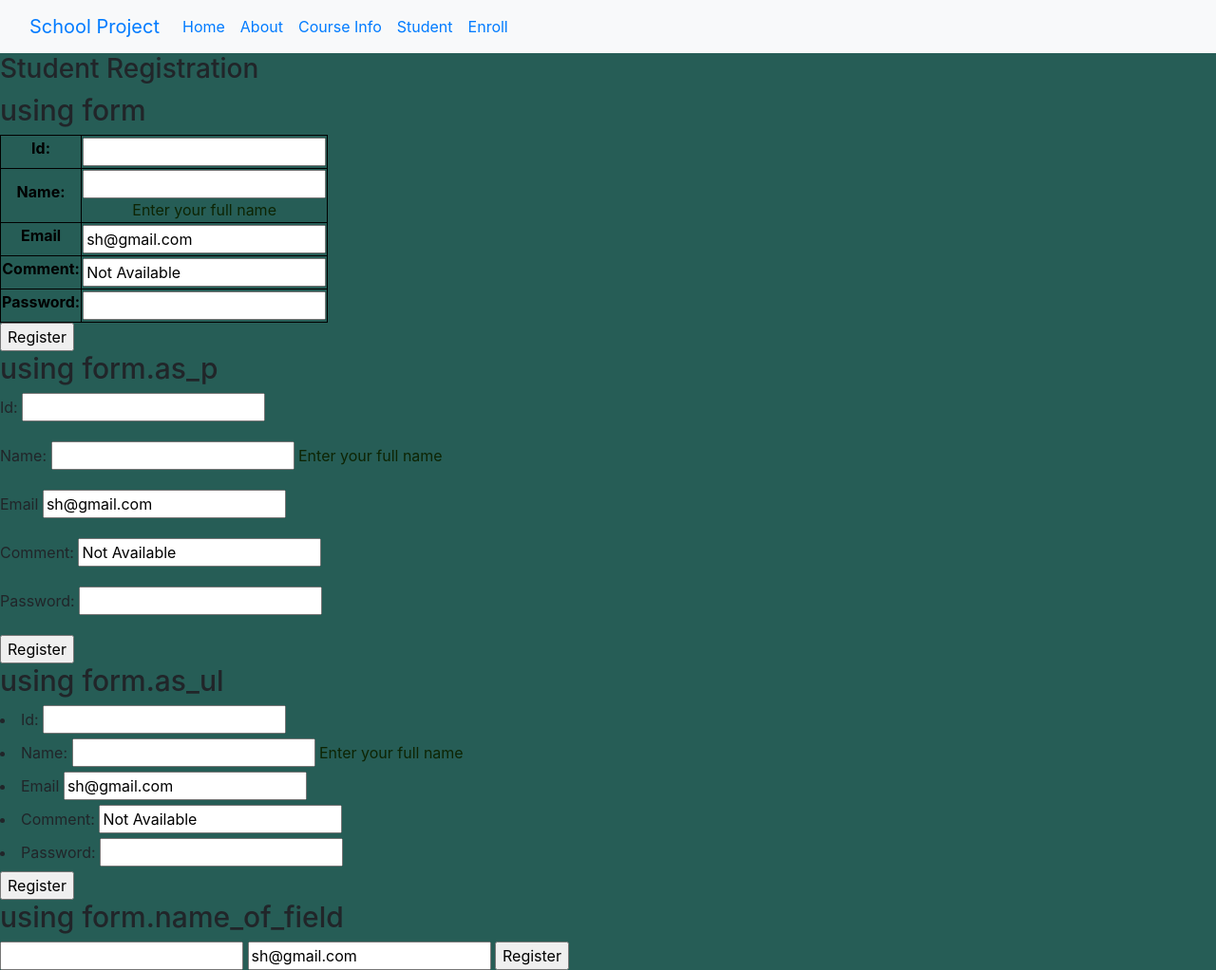
After one commit to SaRu-N/LearnDjango, a Django app: page /enroll/register/ in a window 1280 px wide. The commit adds this page. Shown: the whole page at 95% size. Run offline with Django 3.2, Linux system fonts and the light colour scheme; some libraries are stand-ins or nearby versions.

Commit message:
Create Django form using Form API

```diff
--- /dev/null
+++ b/SchoolProject/enroll/forms.py
@@ -0,0 +1,9 @@
+from django import forms
+
+class StudentRegistration(forms.Form):
+    stuemail=forms.EmailField(label="Email",label_suffix=' ')
+    stuid=forms.IntegerField(label="Id")
+    stuname=forms.CharField(label="Name",help_text="Enter your full name")
+    comment=forms.CharField(initial="Not Available", required=False)
+    stupass=forms.CharField(label="Password")
+    key=forms.CharField(widget=forms.HiddenInput)
--- a/SchoolProject/enroll/static/enroll/css/style.css
+++ b/SchoolProject/enroll/static/enroll/css/style.css
@@ -7,5 +7,11 @@ th{
     color:black;
 }
 body{
-    background-color:cadetblue;
+    background-color:rgb(38, 93, 86);
 }
+h6{
+    font-size: 30px;
+}
+.helptext{
+    color:rgb(13, 36, 3);
+}
--- /dev/null
+++ b/SchoolProject/enroll/templates/enroll/sturegistration.html
@@ -0,0 +1,43 @@
+{% extends 'main/base.html' %}
+{% load static %}
+{% block title %}Student Form{% endblock title %}
+{% block css %}
+{{block.super}}
+<link rel="stylesheet" href="{% static 'enroll/css/style.css' %}"/>
+{% endblock css %}
+{% block content%}
+<h3>Student Registration</h3>
+<h6>using form</h6>
+<form>
+<table>
+    {{form}}
+</table>
+<input type="submit" value ='Register'>
+</form>
+<h6>using form.as_p</h6>
+<form>
+    <!-- <table> -->
+        {{form.as_p}}
+    <!-- </table> -->
+    <input type="submit" value ='Register'>
+</form>
+<h6>using form.as_ul</h6>
+
+<form>
+        <!-- <table> -->
+            {{form.as_ul}}
+        <!-- </table> -->
+        <input type="submit" value ='Register'>
+</form>
+<h6>using form.name_of_field</h6>
+
+<form>
+    <!-- <table> -->
+        {{form.stuname}}
+        {{form.stuemail}}
+    <!-- </table> -->
+    <input type="submit" value ='Register'>
+</form>
+{% endblock content %}
+{%block button%}
+{%endblock button%}
--- a/SchoolProject/enroll/urls.py
+++ b/SchoolProject/enroll/urls.py
@@ -2,5 +2,6 @@ from django.urls import path
 from . import views
 
 urlpatterns =[
+    path('register/',views.stuform,name='stuform'),
     path('details/',views.stuinfo,name='stuinfo'),
 ]
--- a/SchoolProject/enroll/views.py
+++ b/SchoolProject/enroll/views.py
@@ -1,7 +1,13 @@
 from django.shortcuts import render
+from . forms import StudentRegistration
 from enroll.models import Student
 # Create your views here.
 def stuinfo(request):
     stud=Student.objects.all()
     stu=Student.objects.get(pk=4)
     return render(request, 'enroll/stuinfo.html', {'stu':stud, 'st':stu})
+
+def stuform(request):
+    fm=StudentRegistration(auto_id=True,initial={'stuemail':'sh@gmail.com'})
+    fm.order_fields(field_order=['stuid','stuname','stuemail'])
+    return render(request, 'enroll/sturegistration.html', {'form':fm})
--- a/SchoolProject/main_site/static/main/css/main.css
+++ b/SchoolProject/main_site/static/main/css/main.css
@@ -5,5 +5,5 @@ h1{
     color: aliceblue;
 }
 nav{
-    background-color:darkkhaki;
+    background-color:rgb(135, 134, 118);
 }
```
Also changed, not shown: DjangoGuide.md (+18 -0 lines).
